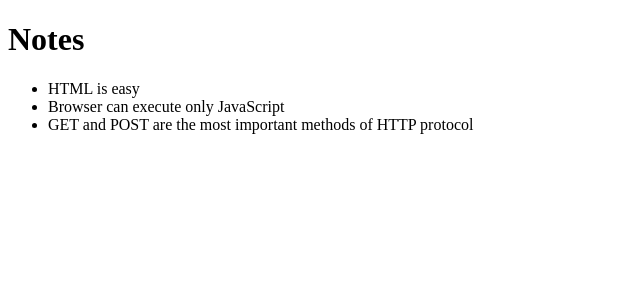
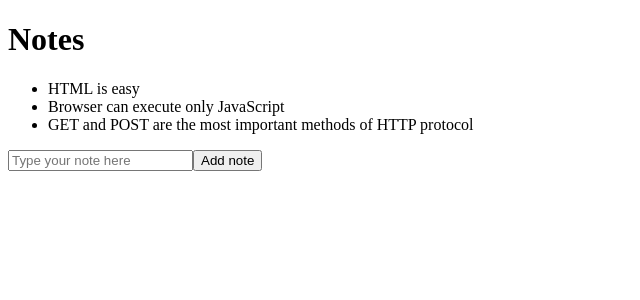
Before and after one commit to githubscientist/notes-app, a React (Vite) app: page / in a window 1280 px wide. Shown: the top 300 px of the page, without its empty margins (0-640 px from the left). Built offline with nearby package versions, Linux system fonts and the light colour scheme.

Commit message:
uncontrolled component + state

```diff
--- a/src/App.jsx
+++ b/src/App.jsx
@@ -4,6 +4,10 @@ class App extends Component {
 
   constructor(props) {
     super(props);
+
+    this.state = {
+      notes: this.props.notes
+    }
   }
 
   // component lifecycle
@@ -19,18 +23,32 @@ class App extends Component {
     console.log('componentWillUnmount');
   }
 
+  handleAddNote = (event) => {
+    console.log(event.target.newNote.value);
+  }
+
   render() {
     return (
       <div>
         <h1>Notes</h1>
         <ul>
-          {this.props.notes.map(note =>
+          {this.state.notes.map(note =>
             <Note
               note={note}
               key={note.id}
             />
           )}
         </ul>
+
+        <form onSubmit={this.handleAddNote}>
+          <input
+            type="text"
+            name="newNote"
+            id="newNote"
+            placeholder="Type your note here"
+          />
+          <button type="submit">Add note</button>
+        </form>
       </div>
     );
   }
```
